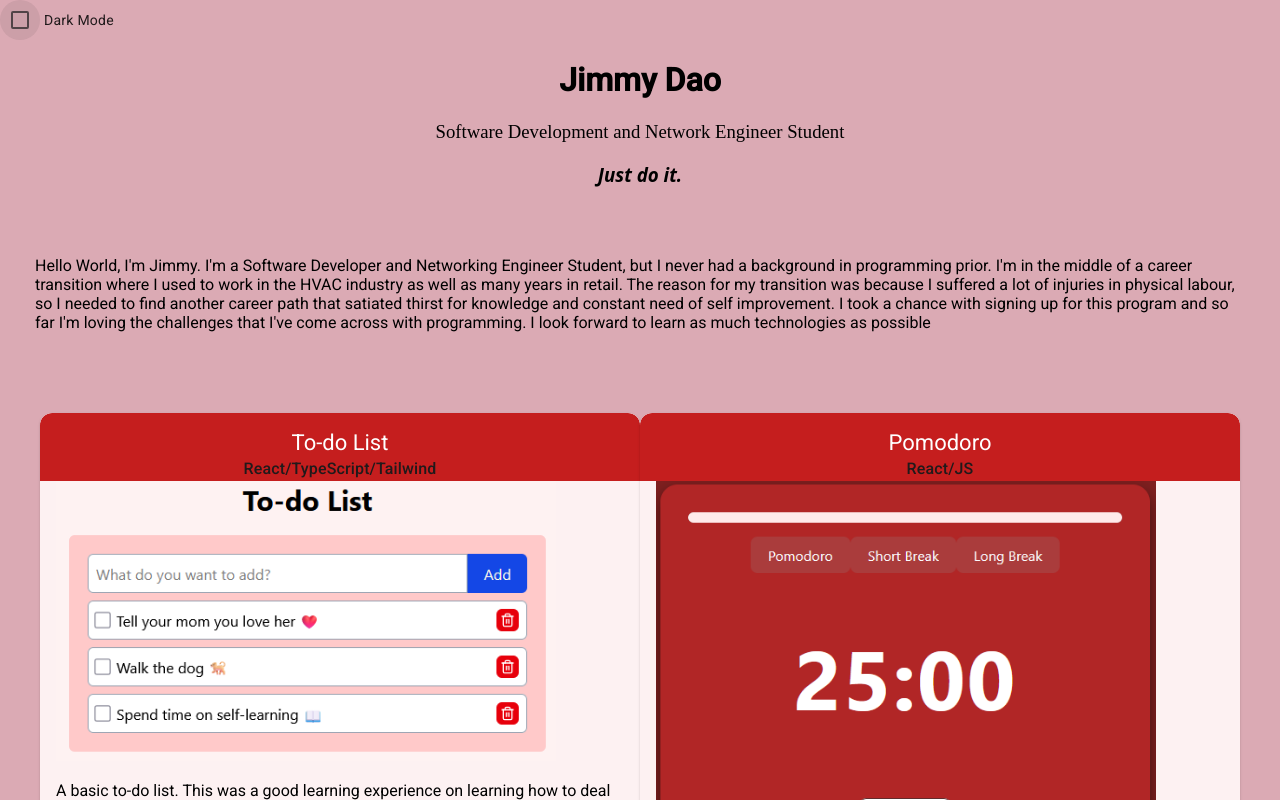
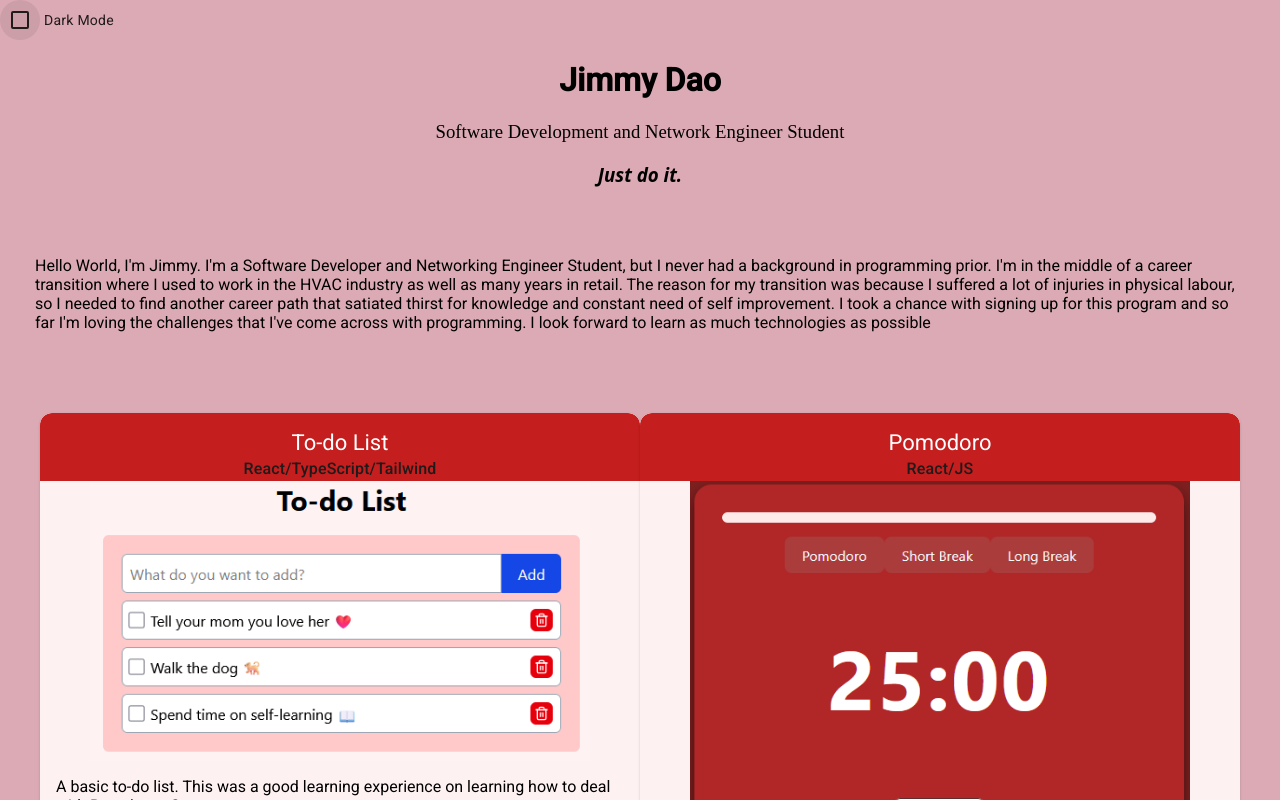
Before and after one commit to Daojim/portfolio-syst24444, an Angular app: page / in a window 1280 px wide. Shown: the top 800 px of the page. Built offline with nearby package versions, Linux system fonts and the light colour scheme.

Commit message:
Add more styling

```diff
--- a/src/app/app.component.html
+++ b/src/app/app.component.html
@@ -4,9 +4,10 @@
 />
 <div [ngClass]="darkMode ? 'dark' : 'normal'">
   <mat-checkbox [(ngModel)]="darkMode">Dark Mode</mat-checkbox>
+  <!-- <span>Dark Mode</span> -->
   <app-header [personal]="mydata" [contacts]="contacts"></app-header>
   <app-about [personal]="mydata"></app-about>
-  <app-projects> </app-projects>
+  <app-projects [darkMode]="darkMode"></app-projects>
   <app-contact [contacts]="contacts"></app-contact>
   <app-footer [tech]="tech" [personal]="mydata"></app-footer>
 </div>
--- a/src/app/projects/projects.component.html
+++ b/src/app/projects/projects.component.html
@@ -1,7 +1,7 @@
 <div class="CardDiv">
   @for (project of projects; track projects) {
   <div>
-    <mat-card class="Card">
+    <mat-card [ngClass]="darkMode ? 'darkCard' : 'normalCard'" class="Card">
       <mat-card-header class="matCardHeader">
         <mat-card-title>{{ project.title }}</mat-card-title>
         <mat-card-subtitle>{{ project.subtitle }}</mat-card-subtitle>
--- a/src/app/projects/projects.component.ts
+++ b/src/app/projects/projects.component.ts
@@ -1,4 +1,4 @@
-import { Component } from '@angular/core';
+import { Component, Input } from '@angular/core';
 import { MaterialModule } from '../modules/material-ui.module';
 import { MatCardModule } from '@angular/material/card';
 import { CommonModule } from '@angular/common';
@@ -11,6 +11,8 @@ import { Projects } from '../interfaces/project-interfaces';
   styleUrl: './projects.component.css',
 })
 export class ProjectsComponent {
+  @Input() darkMode: boolean = false;
+
   todolist: Projects = {
     id: 1,
     important: true,
--- a/src/styles.css
+++ b/src/styles.css
@@ -19,19 +19,35 @@ body {
   color: white;
 }
 
-.mat-checkbox-label {
+/* .darkCheckbox {
   color: white;
 }
+.normalCheckbox {
+  color: black;
+} */
 
-.Card {
+.normalCard {
   width: 600px;
   height: 800px;
   margin: 10px auto;
   display: flex;
   flex-direction: column;
-  /* justify-content: space-between; */
   overflow: hidden;
   box-sizing: border-box;
+  background-color: white;
+  color: black;
+}
+
+.darkCard {
+  width: 600px;
+  height: 800px;
+  margin: 10px auto;
+  display: flex;
+  flex-direction: column;
+  overflow: hidden;
+  box-sizing: border-box;
+  background-color: rgb(32, 30, 30) !important;
+  color: white;
 }
 
 .CardDiv {
@@ -53,3 +69,9 @@ body {
   border-radius: 12px 12px 0px 0px;
   color: rgb(255, 255, 255);
 }
+
+.Card img {
+  display: block;
+  margin-left: auto;
+  margin-right: auto;
+}
```
